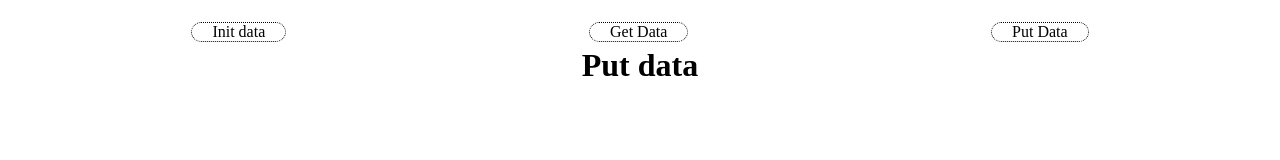
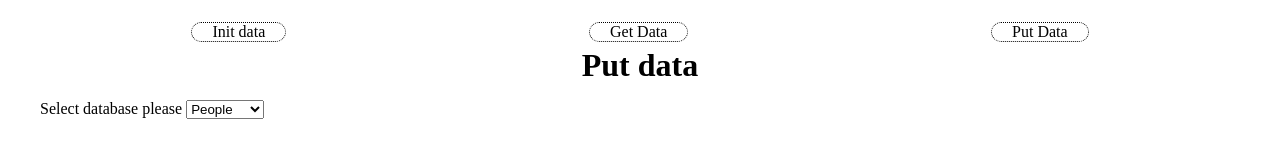
Before and after one commit to schweppes2205/diploma_frontend, a plain HTML site: page put_data.html in a window 1280 px wide. Drawn offline with Linux system fonts and the light colour scheme.

Commit message:
put_data.html updated with a new forms, js have new updates with function part to get an approximate table structure

```diff
--- a/js/main.js
+++ b/js/main.js
@@ -150,3 +150,40 @@ function drawError(data, status) {
     errDiv.innerText = `${data}. Respond status code: ${status}`;
     dataDrawDiv.appendChild(errDiv);
 }
+
+// function to get approximate table structure.
+async function getTableFields() {
+    document.querySelector('div[class$="data_draw"]').innerHTML = "";
+
+    let selectedIndex = document.getElementById("table_name").options.selectedIndex;
+    let selectedTableName = document.getElementById("table_name").options[selectedIndex].value;
+    let getRequestUrl = new URL(`${urlRoot}/anyResource?resource=${selectedTableName}`);
+    let dataDrawDiv = document.querySelector('div[class$="data_draw"]');
+
+    console.log(`Request url: ${getRequestUrl}`);
+    let responce = await fetch(getRequestUrl);
+    if (responce.status == 200) {
+        let data = await responce.json();
+        console.log(data);
+        let keys = Object.keys(data[0]);
+
+        keys.forEach(keyValue => {
+            let newDiv = document.createElement('div');
+            newDiv.innerText = keyValue;
+            dataDrawDiv.appendChild(newDiv);
+        })
+    }
+    else {
+        let msg = `Table ${selectedTableName} is empty, use any structure, you want`;
+        console.log(msg)
+        let msgDiv = document.createElement('div');
+        msgDiv.classList.add('message');
+        msgDiv.innerText = msg;
+        dataDrawDiv.appendChild(msgDiv);
+    }
+
+}
+
+function testFunction(event) {
+    console.log(event);
+}
--- a/put_data.html
+++ b/put_data.html
@@ -23,7 +23,24 @@
             </div>
         </div>
         <div class="body">
-
+            <div class="data_selector">
+                <div class="table_selector">
+                    <label for="select">Select database please</label>
+                    <select name="table_name" id="table_name" onchange="getTableFields()">
+                        <option value="people">People</option>
+                        <option value="planets">Planets</option>
+                        <option value="films">Films</option>
+                        <option value="species">Species</option>
+                        <option value="vehicles">Vehicles</option>
+                        <option value="starships">Starships</option>
+                    </select>
+                </div>
+            </div>
+            <div class="data_draw">
+                <form id="put_data_form" class="hidden" action="javascript:testFunction(event)">
+                    <p><input type="submit"></p>
+                </form>
+            </div>
         </div>
         <div class="footer"></div>
     </div>
--- a/style/style.css
+++ b/style/style.css
@@ -225,4 +225,8 @@ a {
     border-radius: 10px;
 }
 
+.hidden {
+    visibility: hidden;
+}
+
 /* --------------------------------- */
```
